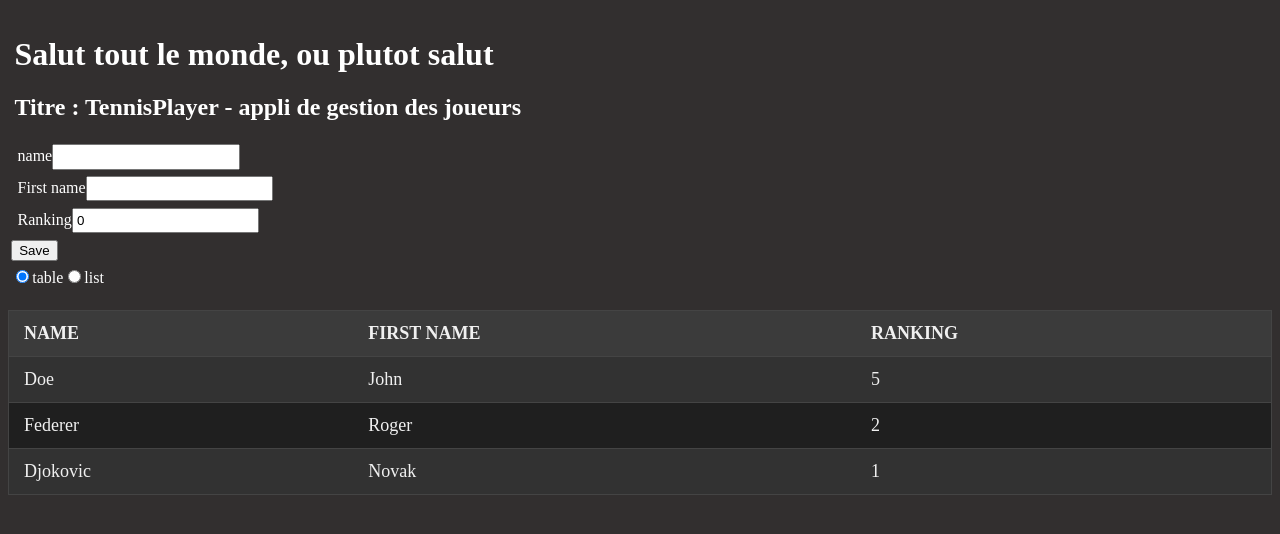
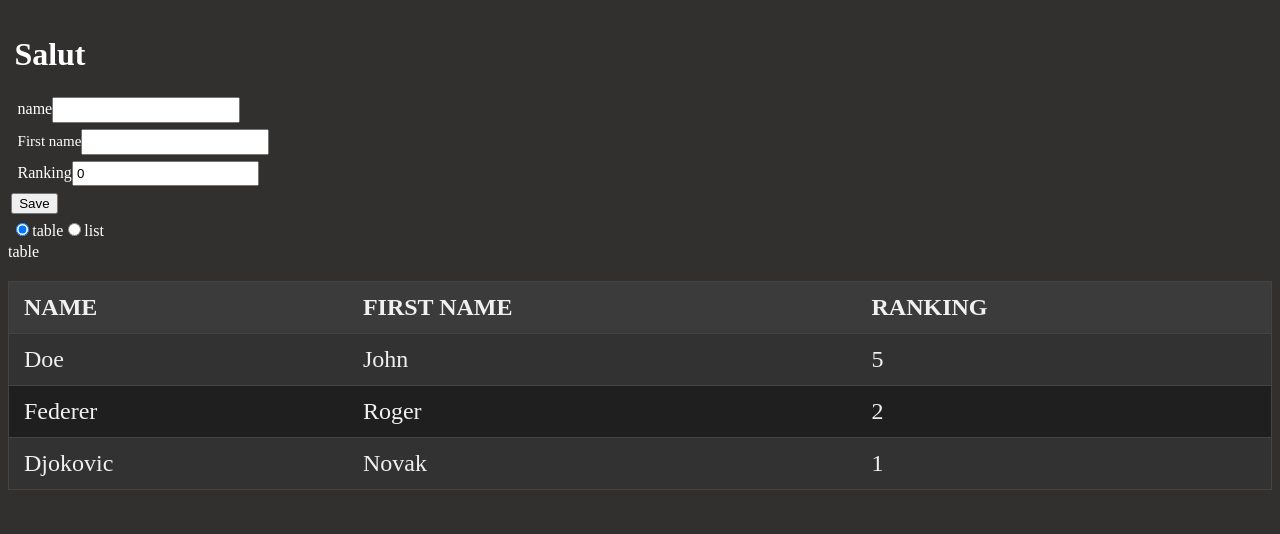
Before and after one commit to thibaut-montanier/b3-2024-angular, an Angular app: page / in a window 1280 px wide. Shown: the top 534 px of the page. Built offline with nearby package versions, Linux system fonts and the light colour scheme.

Commit message:
title - communication entre composants

```diff
--- a/src/app/app.component.html
+++ b/src/app/app.component.html
@@ -1,13 +1,13 @@
 <div class="main">
   <div>
-    <h1>Salut tout le monde, ou plutot salut {{ currentPlayer.name }}</h1>
-    <h2>Titre : {{ title }} </h2>
+    <app-players-title [actualPlayer]="selectedPlayer"></app-players-title>
+
     <div>
-      <label for="name">name</label>
+      <label for="name" class="inputlabel">name</label>
       <input id="name" [(ngModel)]="currentPlayer.name" />
     </div>
     <div>
-      <label for="firstName">First name</label>
+      <label for="firstName" class="inputlabel2">First name</label>
       <input id="firstName" [(ngModel)]="currentPlayer.firstName" />
     </div>
     <div>
@@ -19,14 +19,16 @@
 </div>
 
 <div>
-  <input type="radio" id="tableopt"  value="table" checked [(ngModel)]="viewType" />
+  <input type="radio" id="tableopt"  value="table" [(ngModel)]="viewType" />
   <label for="tableopt">table</label>
   <input type="radio" id="listopt" value="list"  [(ngModel)]="viewType" />
   <label for="listopt">list</label>
 </div>
+{{ viewType }}
 
-@if (viewType == 'table'){
-  <app-players-table [players]="players" (over)="onOver($event)">
+@if (viewType == 'table') {
+  <app-players-table [players]="players"
+    (clickPlayer)="onSelectPlayer($event)">
   </app-players-table>
 } @else {
   <app-players-list [players]="players"></app-players-list>
--- a/src/app/app.component.scss
+++ b/src/app/app.component.scss
@@ -0,0 +1,7 @@
+.inputlabel {
+  font-size: 1rem;
+}
+
+.inputlabel2 {
+  font-size: 15px;
+}
--- a/src/app/app.component.ts
+++ b/src/app/app.component.ts
@@ -3,19 +3,26 @@ import { FormsModule } from '@angular/forms';
 import { Player } from './models/player';
 import { PlayersTableComponent } from "./components/players-table/players-table.component";
 import { PlayersListComponent } from './components/players-list/players-list.component';
+import { setAlternateWeakRefImpl } from '@angular/core/primitives/signals';
+import { PlayersTitleComponent } from "./components/players-title/players-title.component";
 
 
 @Component({
   selector: 'app-root',
   standalone: true,
-  imports: [FormsModule, PlayersTableComponent, PlayersListComponent],
+  imports: [FormsModule, PlayersTableComponent, PlayersListComponent, PlayersTitleComponent],
   templateUrl: './app.component.html',
   styleUrl: './app.component.scss'
 })
 export class AppComponent {
-  onOver($event: string) {
-    alert($event  + 'depuis app component');
+
+
+  public selectedPlayer: Player | undefined;
+
+  onSelectPlayer($event: Player) {
+    this.selectedPlayer = $event;
   }
+
   viewType: string='table';
 
   public players: Player[] =  [
--- a/src/app/components/players-table/players-table.component.html
+++ b/src/app/components/players-table/players-table.component.html
@@ -5,8 +5,8 @@
     <th>Ranking</th>
   </tr>
   @for (player of players; track $index) {
-    <tr >
-      <td (mouseover)="onOver()">{{ player.name }}</td>
+    <tr (click)="onPlayerClic(player)">
+      <td >{{ player.name }}</td>
       <td>{{ player.firstName }}</td>
       <td>{{ player.ranking }}</td>
     </tr>
--- a/src/app/components/players-table/players-table.component.scss
+++ b/src/app/components/players-table/players-table.component.scss
@@ -1,15 +1,9 @@
-
-body {
-  background-color: #2d2d2d; /* Couleur de fond sombre */
-  color: #f0f0f0; /* Texte clair */
-  font-family: Arial, sans-serif;
-}
 
 table {
   width: 100%;
   border-collapse: collapse;
   margin: 20px 0;
-  font-size: 18px;
+  font-size: 1.5rem;
   text-align: left;
   background-color: #1f1f1f; /* Fond de la table */
   color: #f0f0f0; /* Texte de la table */
@@ -28,7 +22,7 @@ th {
 }
 
 tr:hover {
-  background-color: #444; /* Effet hover sur les lignes */
+  background-color: #555; /* Effet hover sur les lignes */
 }
 
 tr:nth-child(even) {
--- a/src/app/components/players-table/players-table.component.ts
+++ b/src/app/components/players-table/players-table.component.ts
@@ -12,11 +12,10 @@ import { CommonModule } from '@angular/common';
 export class PlayersTableComponent {
   @Input() players: Player[] =[];
 
+  clickPlayer = output<Player>();
 
-  over = output<string>();
-
-  onOver(){
-    this.over.emit('test');
+  onPlayerClic(current: Player){
+    this.clickPlayer.emit(current);
   }
 
 }
--- /dev/null
+++ b/src/app/components/players-title/players-title.component.html
@@ -0,0 +1 @@
+<h1>Salut {{ actualPlayer?.name }}</h1>
```
Also changed, not shown: src/app/components/players-title/players-title.component.ts (added, +13 -0 lines), src/app/components/players-title/players-title.component.scss (added), 1 other file (tests, documents, lock files or other folders).
